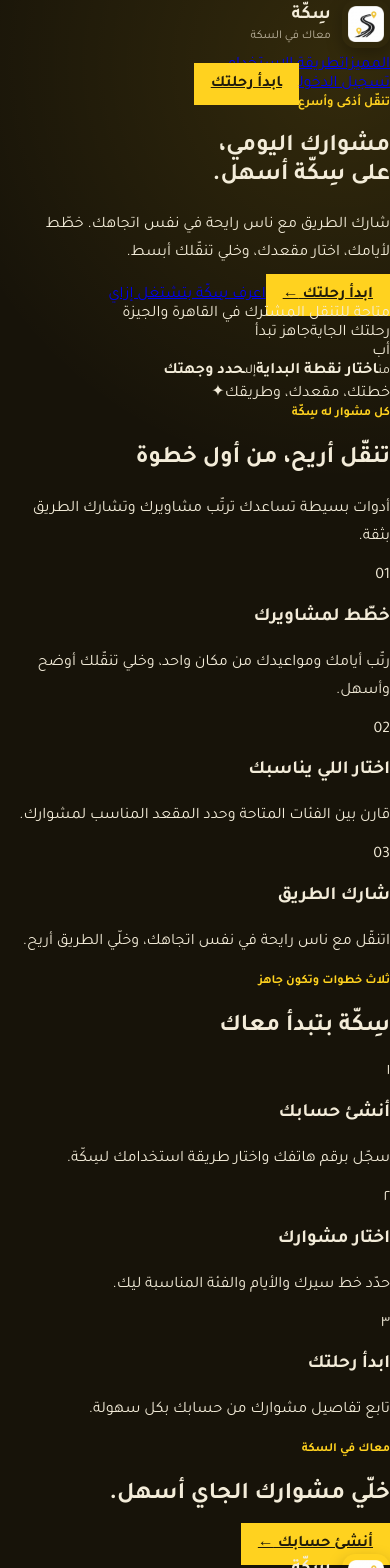
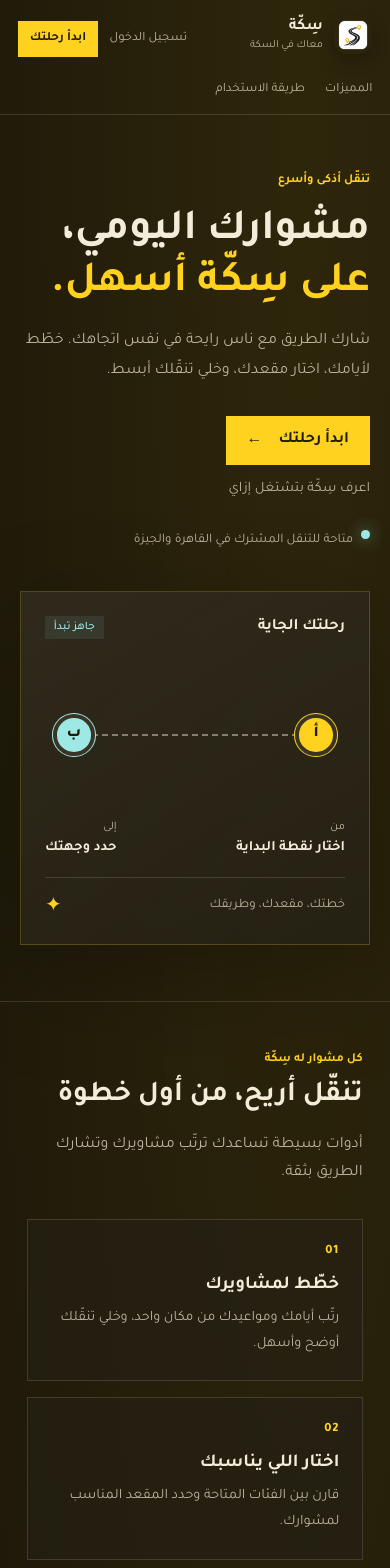
Before and after one commit to sekka-go/SeKKa, a React (Vite) app in the folder web/: page / in a window 390 px wide. Shown: the top 1568 px of the page. Built offline with nearby package versions, Linux system fonts and the light colour scheme; no server answers.

Commit message:
Style standalone landing and auth pages

```diff
--- a/web/src/styles.css
+++ b/web/src/styles.css
@@ -147,3 +147,111 @@ button { line-height: 1.45; }
 .notification-main-action { display: flex; align-items: center; justify-content: space-between; gap: 1rem; width: 100%; text-align: right; color: inherit; background: transparent; border: 0; }
 .notification-choice-actions { display: flex; flex-wrap: wrap; align-items: center; gap: .5rem; padding: .5rem 0 0 3rem; }
 .notification-choice-actions > span { color: var(--muted); font-size: .8rem; }
+
+
+/* Public landing page and dedicated authentication page */
+.landing-page { min-height: 100vh; overflow: hidden; background: radial-gradient(ellipse at 78% 5%, rgba(255,210,31,.1), transparent 32rem), #171309; }
+.landing-header { display: flex; align-items: center; justify-content: space-between; gap: 1.5rem; max-width: 88rem; margin: auto; padding: 1.25rem clamp(1.25rem, 5vw, 4.5rem); border-bottom: 1px solid var(--line); }
+.landing-brand, .auth-page-header > a:first-child { color: inherit; text-decoration: none; }
+.landing-nav, .landing-actions { display: flex; align-items: center; gap: 1.5rem; }
+.landing-nav a, .landing-login, .landing-footer a { color: var(--muted); font-size: .9rem; text-decoration: none; }
+.landing-nav a:hover, .landing-login:hover, .landing-footer a:hover, .landing-secondary-cta:hover { color: var(--ink); }
+.landing-actions { gap: 1rem; }
+.landing-header-cta { padding: .65rem 1rem; text-decoration: none; }
+.landing-hero { display: grid; grid-template-columns: minmax(0, 1.05fr) minmax(19rem, .8fr); align-items: center; gap: clamp(2rem, 7vw, 7rem); max-width: 88rem; min-height: 35rem; margin: auto; padding: 4rem clamp(1.25rem, 7vw, 7rem) 5rem; }
+.landing-hero-copy { max-width: 39rem; }
+.landing-hero h1 { margin: 1rem 0; font-size: clamp(3.2rem, 6vw, 5.8rem); line-height: 1.2; letter-spacing: 0; }
+.landing-hero h1 em { color: var(--yellow); font-style: normal; }
+.landing-hero-copy > p { max-width: 35rem; color: var(--muted); font-size: 1.1rem; line-height: 1.9; }
+.landing-hero-actions { display: flex; align-items: center; flex-wrap: wrap; gap: 1.25rem; margin-top: 1.8rem; }
+.landing-primary-cta { display: inline-flex; align-items: center; gap: 1rem; min-height: 3.1rem; padding: .75rem 1.25rem; text-decoration: none; }
+.landing-secondary-cta { color: var(--muted); font-size: .9rem; text-decoration: none; }
+.landing-trust { display: flex; align-items: center; gap: .5rem; margin-top: 2rem; color: var(--muted); font-size: .82rem; }
+.landing-trust-dot { width: .55rem; height: .55rem; border-radius: 50%; background: var(--cyan); box-shadow: 0 0 1rem rgba(158,232,230,.7); }
+.landing-route-card { position: relative; width: min(100%, 26rem); justify-self: center; padding: 1.5rem; background: linear-gradient(150deg, rgba(48,42,29,.96), rgba(36,32,20,.82)); border: 1px solid rgba(255,210,31,.2); box-shadow: 0 2rem 6rem rgba(0,0,0,.25); }
+.landing-route-top, .landing-route-bottom { display: flex; align-items: center; justify-content: space-between; gap: 1rem; }
+.landing-route-top { color: var(--ink); font-weight: 700; }
+.landing-route-status { padding: .3rem .55rem; color: var(--cyan); background: rgba(158,232,230,.09); font-size: .72rem; font-weight: 500; }
+.landing-route-map { position: relative; display: flex; justify-content: space-between; align-items: center; height: 10rem; margin: 1rem .5rem .4rem; }
+.landing-route-line { position: absolute; right: 1.2rem; left: 1.2rem; border-top: 2px dashed rgba(243,236,217,.45); }
+.landing-route-point { z-index: 1; display: grid; place-items: center; width: 2.6rem; height: 2.6rem; color: #201b09; border: .3rem solid #3a3425; border-radius: 50%; font-weight: 800; }
+.landing-route-start { background: var(--yellow); box-shadow: 0 0 0 1px var(--yellow); }
+.landing-route-end { background: var(--cyan); box-shadow: 0 0 0 1px var(--cyan); }
+.landing-route-labels { display: flex; justify-content: space-between; gap: 1rem; }
+.landing-route-labels > span { display: grid; gap: .35rem; }
+.landing-route-labels small { color: var(--muted); font-size: .72rem; }
+.landing-route-labels strong { font-size: .9rem; }
+.landing-route-divider { margin: 1.25rem 0 .9rem; border-top: 1px solid var(--line); }
+.landing-route-bottom { color: var(--muted); font-size: .82rem; }
+.landing-route-spark { color: var(--yellow); font-size: 1.25rem; }
+.landing-benefits, .landing-how { max-width: 88rem; margin: auto; padding: 4.5rem clamp(1.25rem, 7vw, 7rem); }
+.landing-benefits { border-top: 1px solid var(--line); }
+.landing-section-heading { max-width: 39rem; margin-bottom: 2rem; }
+.landing-section-heading h2, .landing-bottom-cta h2 { margin: .5rem 0; font-size: clamp(1.8rem, 3vw, 2.7rem); line-height: 1.3; }
+.landing-section-heading p { color: var(--muted); }
+.landing-benefit-grid { display: grid; grid-template-columns: repeat(3, minmax(0, 1fr)); gap: 1rem; }
+.landing-benefit-card { min-height: 12rem; padding: 1.4rem; background: rgba(36,32,20,.68); border: 1px solid var(--line); }
+.landing-benefit-card h3, .landing-step h3 { margin: .8rem 0 .45rem; font-size: 1.15rem; }
+.landing-benefit-card p, .landing-step p { margin: 0; color: var(--muted); font-size: .9rem; line-height: 1.8; }
+.landing-card-number { color: var(--yellow); font-size: .8rem; font-weight: 800; letter-spacing: .06em; }
+.landing-how { display: grid; grid-template-columns: .8fr 1.2fr; gap: 3rem; border-top: 1px solid var(--line); }
+.landing-steps { display: grid; gap: 1rem; }
+.landing-step { display: flex; align-items: flex-start; gap: 1rem; padding: 1rem 0; border-bottom: 1px solid var(--line); }
+.landing-step-number { display: grid; flex: 0 0 2.5rem; place-items: center; width: 2.5rem; height: 2.5rem; color: #201b09; background: var(--yellow); border-radius: 50%; font-weight: 800; }
+.landing-step h3 { margin-top: 0; }
+.landing-bottom-cta { display: flex; align-items: center; justify-content: space-between; gap: 2rem; max-width: 76rem; margin: 1rem auto 4rem; padding: 2rem clamp(1.25rem, 4vw, 3rem); background: linear-gradient(115deg, rgba(255,210,31,.13), rgba(36,32,20,.8)); border: 1px solid rgba(255,210,31,.22); }
+.landing-bottom-cta h2 { margin-bottom: 0; }
+.landing-footer { display: flex; align-items: center; justify-content: space-between; gap: 1rem; max-width: 88rem; margin: auto; padding: 1.5rem clamp(1.25rem, 5vw, 4.5rem); border-top: 1px solid var(--line); }
+.landing-footer > span { color: var(--muted); font-size: .78rem; }
+.auth-page { min-height: 100vh; padding: 0 clamp(1rem, 5vw, 4rem) 2rem; background: radial-gradient(ellipse at 50% 0%, rgba(255,210,31,.1), transparent 34rem), #171309; }
+.auth-page-header { display: flex; align-items: center; justify-content: space-between; gap: 1rem; max-width: 76rem; margin: auto; padding: 1.25rem 0; border-bottom: 1px solid var(--line); }
+.auth-home-link { display: inline-flex; align-items: center; gap: .6rem; color: var(--muted); font-size: .88rem; text-decoration: none; }
+.auth-home-link:hover { color: var(--ink); }
+.auth-page-content { display: grid; justify-items: center; align-content: center; min-height: calc(100vh - 6rem); padding: 2rem 0; }
+.auth-page-card { width: min(100%, 31rem); padding: clamp(1.25rem, 5vw, 2.5rem); }
+.auth-page-card .auth-tabs { margin-bottom: 2rem; }
+.auth-page-card .auth-tabs a { flex: 1; padding: .9rem; color: var(--muted); border-bottom: 2px solid transparent; text-align: center; text-decoration: none; }
+.auth-page-card .auth-tabs a.active { color: var(--ink); border-color: var(--yellow); }
+.auth-page-card .auth-heading h1 { margin: .5rem 0; font-size: 2rem; line-height: 1.35; }
+.auth-page-card .form-stack { margin-top: 1.5rem; }
+.auth-page-card .auth-legal { margin: 1rem 0 0; font-size: .76rem; text-align: center; }
+.auth-switch { margin: 1.3rem 0 0; color: var(--muted); font-size: .88rem; text-align: center; }
+.auth-switch a { color: var(--yellow); text-underline-offset: .2em; }
+.auth-page-note { margin: 1.5rem 0 0; color: var(--muted); font-size: .8rem; text-align: center; }
+.landing-page a:focus-visible, .auth-page a:focus-visible, .landing-page button:focus-visible, .auth-page button:focus-visible { outline: 2px solid var(--cyan); outline-offset: 3px; }
+@media (max-width: 800px) {
+  .landing-header { flex-wrap: wrap; }
+  .landing-nav { order: 3; width: 100%; justify-content: center; padding-top: .5rem; }
+  .landing-hero { grid-template-columns: 1fr; gap: 2.5rem; min-height: 0; padding-top: 3.5rem; padding-bottom: 3.5rem; }
+  .landing-hero-copy { max-width: 42rem; }
+  .landing-route-card { justify-self: stretch; width: 100%; max-width: 34rem; }
+  .landing-benefit-grid { grid-template-columns: 1fr; }
+  .landing-benefit-card { min-height: 0; }
+  .landing-how { grid-template-columns: 1fr; gap: 0; }
+  .landing-bottom-cta { margin-inline: 1.25rem; }
+}
+@media (max-width: 560px) {
+  .landing-header { gap: .75rem; padding: 1rem 1.1rem; }
+  .landing-header .brand-logo img { width: 2.4rem; height: 2.4rem; }
+  .landing-header .brand-logo-copy strong { font-size: 1rem; }
+  .landing-header .brand-logo-copy small { font-size: .68rem; }
+  .landing-nav { justify-content: flex-start; gap: 1.25rem; }
+  .landing-nav a, .landing-login { font-size: .8rem; }
+  .landing-actions { gap: .7rem; }
+  .landing-header-cta { padding: .55rem .7rem; font-size: .8rem; }
+  .landing-hero { padding-inline: 1.25rem; }
+  .landing-hero h1 { font-size: clamp(2.7rem, 11vw, 3.5rem); }
+  .landing-hero-copy > p { font-size: 1rem; }
+  .landing-hero-actions { align-items: flex-start; flex-direction: column; gap: 1rem; }
+  .landing-trust { align-items: flex-start; line-height: 1.6; }
+  .landing-benefits, .landing-how { padding-block: 3rem; }
+  .landing-bottom-cta { align-items: flex-start; flex-direction: column; gap: 1rem; padding: 1.5rem; }
+  .landing-footer { align-items: flex-start; flex-wrap: wrap; }
+  .landing-footer > span { order: 3; width: 100%; }
+  .auth-page-header { align-items: flex-start; }
+  .auth-page-header .brand-logo img { width: 2.4rem; height: 2.4rem; }
+  .auth-page-header .brand-logo-copy strong { font-size: 1rem; }
+  .auth-page-header .brand-logo-copy small { font-size: .68rem; }
+  .auth-home-link { padding-top: .35rem; font-size: .78rem; }
+  .auth-page-content { align-content: start; padding-top: 1.5rem; }
+}
```
